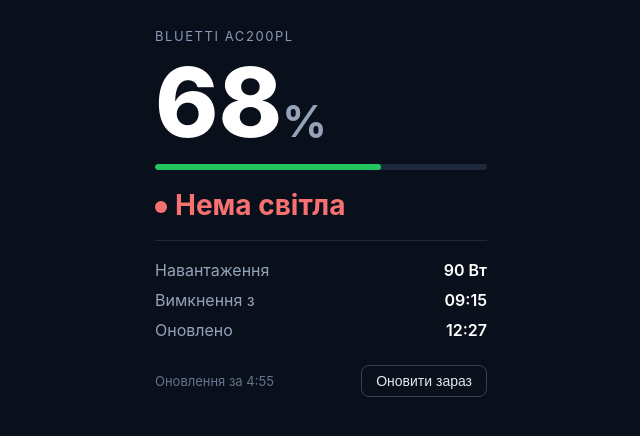
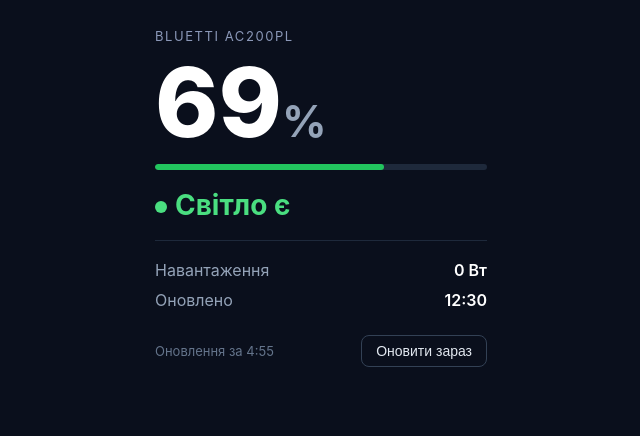
Before and after one commit to paliichukmykola/bluetti-widget, a plain HTML site: page index.html in a window 1280 px wide. Shown: the whole page, without its empty margins (319-959 px from the left). Drawn offline with Linux system fonts and the light colour scheme.

Commit message:
widget: 69% grid on 0W @ 12:30

```diff
--- a/index.html
+++ b/index.html
@@ -32,18 +32,18 @@
 <body>
 <div class="wrap">
   <div class="label">Bluetti AC200PL</div>
-  <div class="soc">68<span>%</span></div>
-  <div class="bar"><i style="width: 68%"></i></div>
-  <div class="grid off"><span class="dot"></span>Нема світла</div>
+  <div class="soc">69<span>%</span></div>
+  <div class="bar"><i style="width: 69%"></i></div>
+  <div class="grid on"><span class="dot"></span>Світло є</div>
   <hr>
-  <div class="row"><span class="k">Навантаження</span><span class="v">90 Вт</span></div>
-  <div class="row"><span class="k">Вимкнення з</span><span class="v">09:15</span></div>
-  <div class="row"><span class="k">Оновлено</span><span class="v">12:27</span></div>
+  <div class="row"><span class="k">Навантаження</span><span class="v">0 Вт</span></div>
+
+  <div class="row"><span class="k">Оновлено</span><span class="v">12:30</span></div>
   <div class="warn" id="warn"></div>
   <div class="foot"><span class="cd" id="cd"></span><button onclick="location.reload()">Оновити зараз</button></div>
 </div>
 <script>
-  var updatedUtc = "2026-11-27T10:27:27+00:00";
+  var updatedUtc = "2026-11-27T10:30:27+00:00";
   var RELOAD_S = 300;
   var STALE_MIN = 20;
   var left = RELOAD_S;
```
